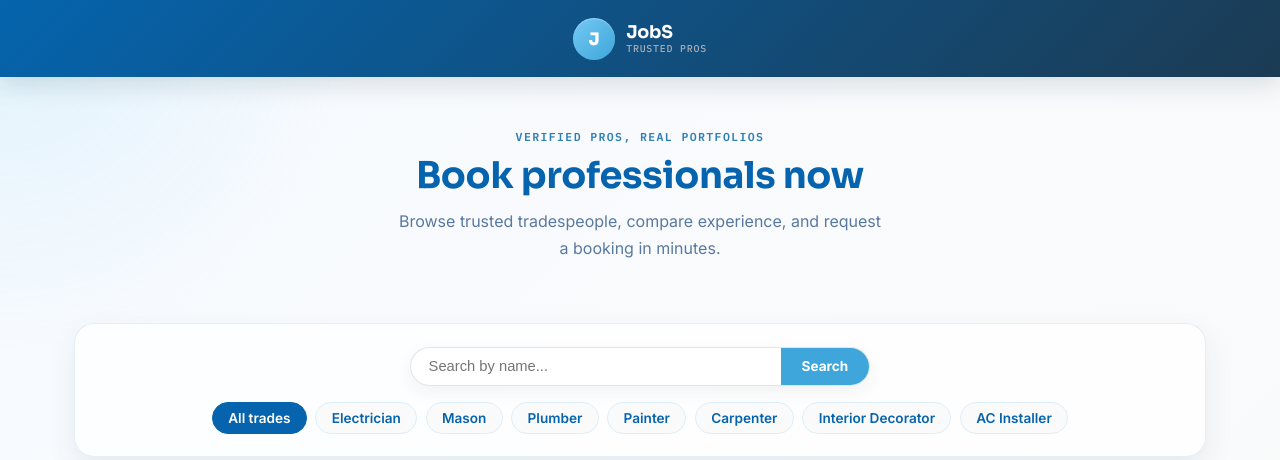
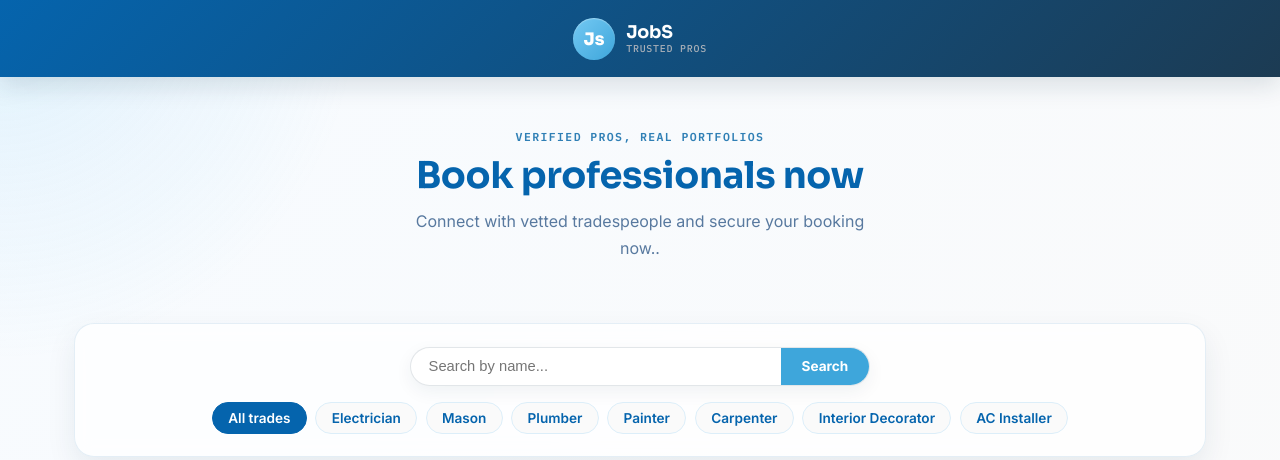
Before and after one commit to deonjoys/jobs-app, a Flask app: page / in a window 1280 px wide. Shown: the top 460 px of the page. Run offline with Flask 3, Linux system fonts and the light colour scheme.

Commit message:
changes to the html

```diff
--- a/templates/index.html
+++ b/templates/index.html
@@ -11,7 +11,7 @@
 <header class="site-head">
   <div class="header-spacer"></div>
   <a href="/" class="brand-link" aria-label="Go to the homepage">
-    <span class="brand-mark">J</span>
+    <span class="brand-mark">Js</span>
     <span class="brand-copy">
       <strong>JobS</strong>
       <small>Trusted pros</small>
@@ -29,7 +29,7 @@
   <div class="hero">
     <span class="eyebrow">Verified pros, real portfolios</span>
     <h2>Book professionals now</h2>
-    <p>Browse trusted tradespeople, compare experience, and request a booking in minutes.</p>
+    <p>Connect with vetted tradespeople and secure your booking now..</p>
   </div>
 
   <div class="control-bar" id="search-panel">
```
